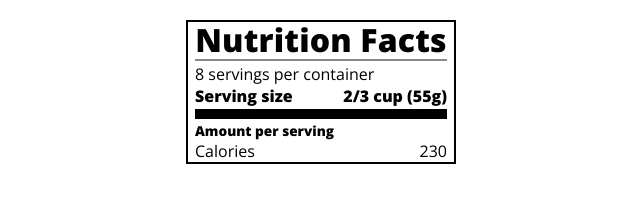
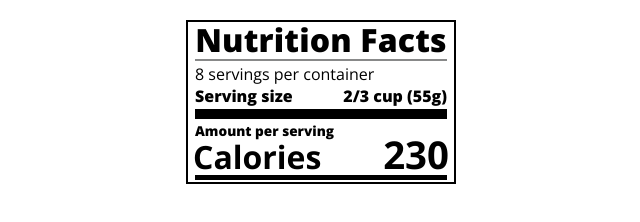
Before and after one commit to sangaray/practicandofreecodecamp, a plain HTML site: page ResponsiveWebDesign/CSSTypographyNutritionLabel/index.html in a window 1280 px wide. Shown: the whole page, without its empty margins (319-959 px from the left). Drawn offline with nearby package versions, Linux system fonts and the light colour scheme.

Commit message:
Trabajando con Tipografía - Segunda sección completa

```diff
--- a/ResponsiveWebDesign/CSSTypographyNutritionLabel/index.html
+++ b/ResponsiveWebDesign/CSSTypographyNutritionLabel/index.html
@@ -23,6 +23,7 @@
         </div>
         <span>230</span>
       </div>
+      <div class="divider medium"></div>
     </div>
   </body>
 </html>
--- a/ResponsiveWebDesign/CSSTypographyNutritionLabel/styles.css
+++ b/ResponsiveWebDesign/CSSTypographyNutritionLabel/styles.css
@@ -61,3 +61,19 @@ p {
   justify-content: space-between;
   align-items: flex-end;
 }
+
+.left-container p {
+  margin: -5px -2px;
+  font-size: 2em;
+  font-weight: 700;
+}
+
+.calories-info span {
+  font-size: 2.4em;
+  font-weight: 700;
+  margin: -7px -2px;
+}
+
+.medium {
+  height: 5px;
+}
```
